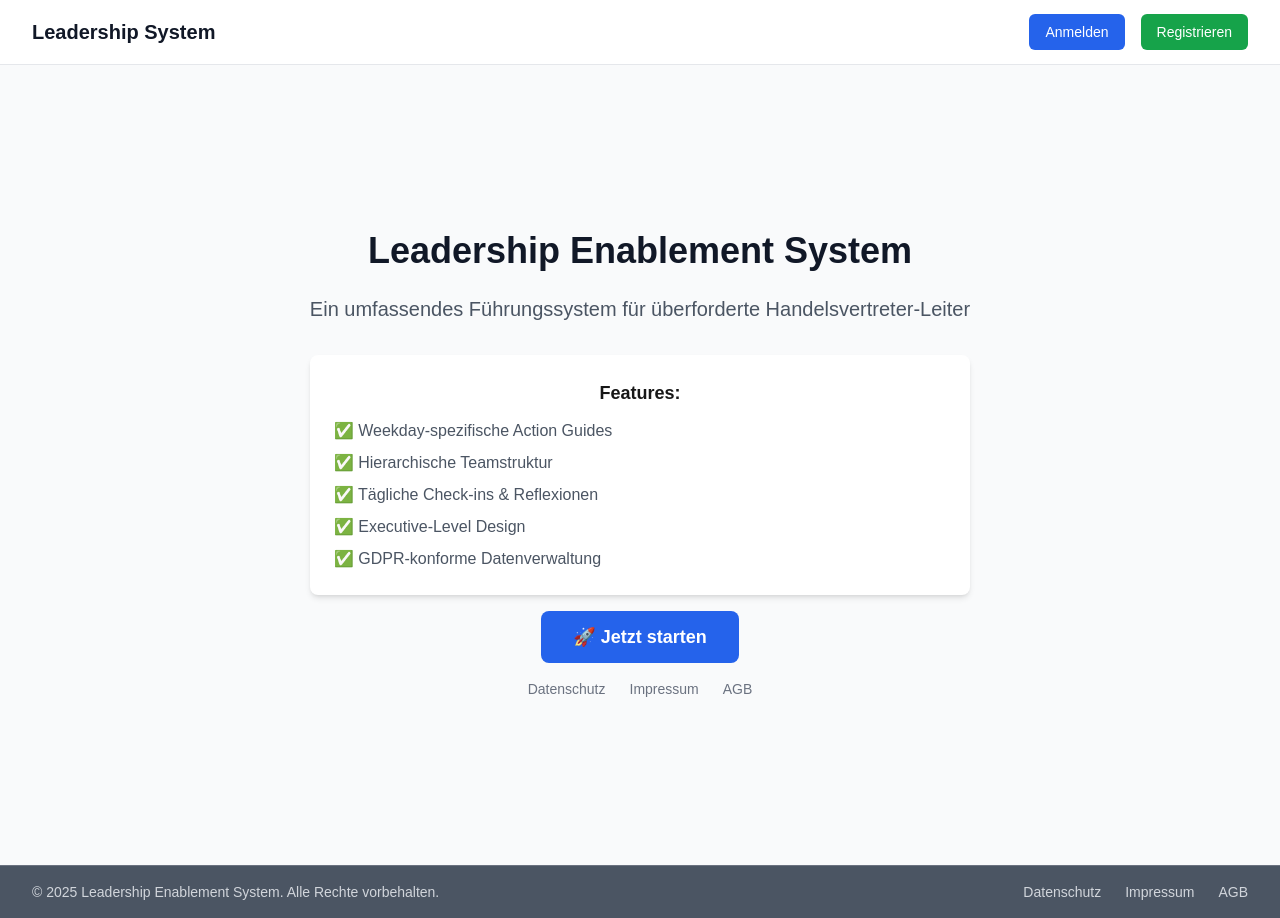
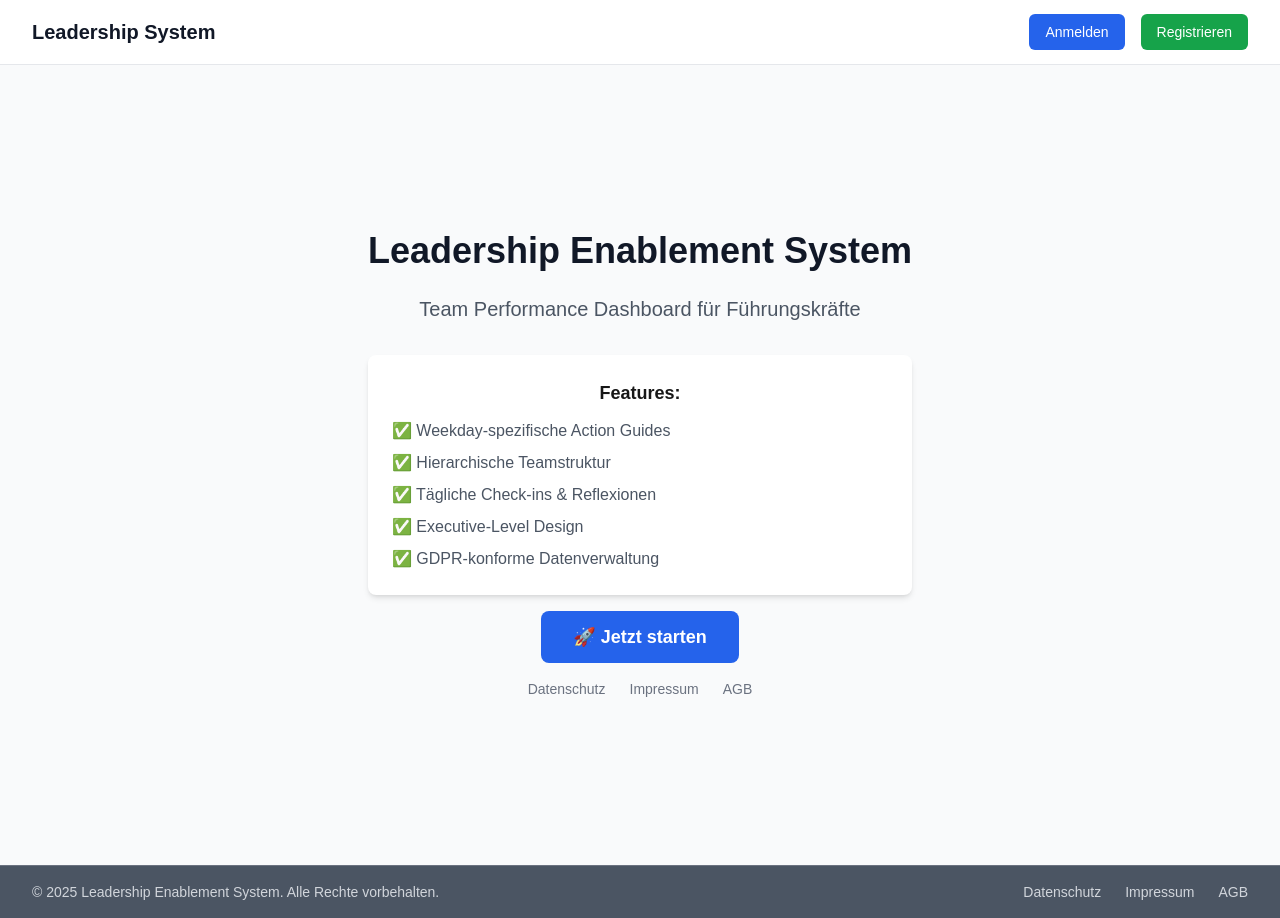
Before and after one commit to DanielK36/Kanzleiablauf, a Next.js app: page / in a window 1280 px wide. Built offline with nearby package versions, Linux system fonts and the light colour scheme; no server answers.

Commit message:
Homepage-Text korrigiert

```diff
--- a/src/app/page.tsx
+++ b/src/app/page.tsx
@@ -10,7 +10,7 @@ export default function HomePage() {
           Leadership Enablement System
         </h1>
         <p className="text-xl text-gray-600 mb-8">
-          Ein umfassendes Führungssystem für überforderte Handelsvertreter-Leiter
+          Team Performance Dashboard für Führungskräfte
         </p>
         <div className="space-y-4">
           <div className="bg-white p-6 rounded-lg shadow-md">
```
